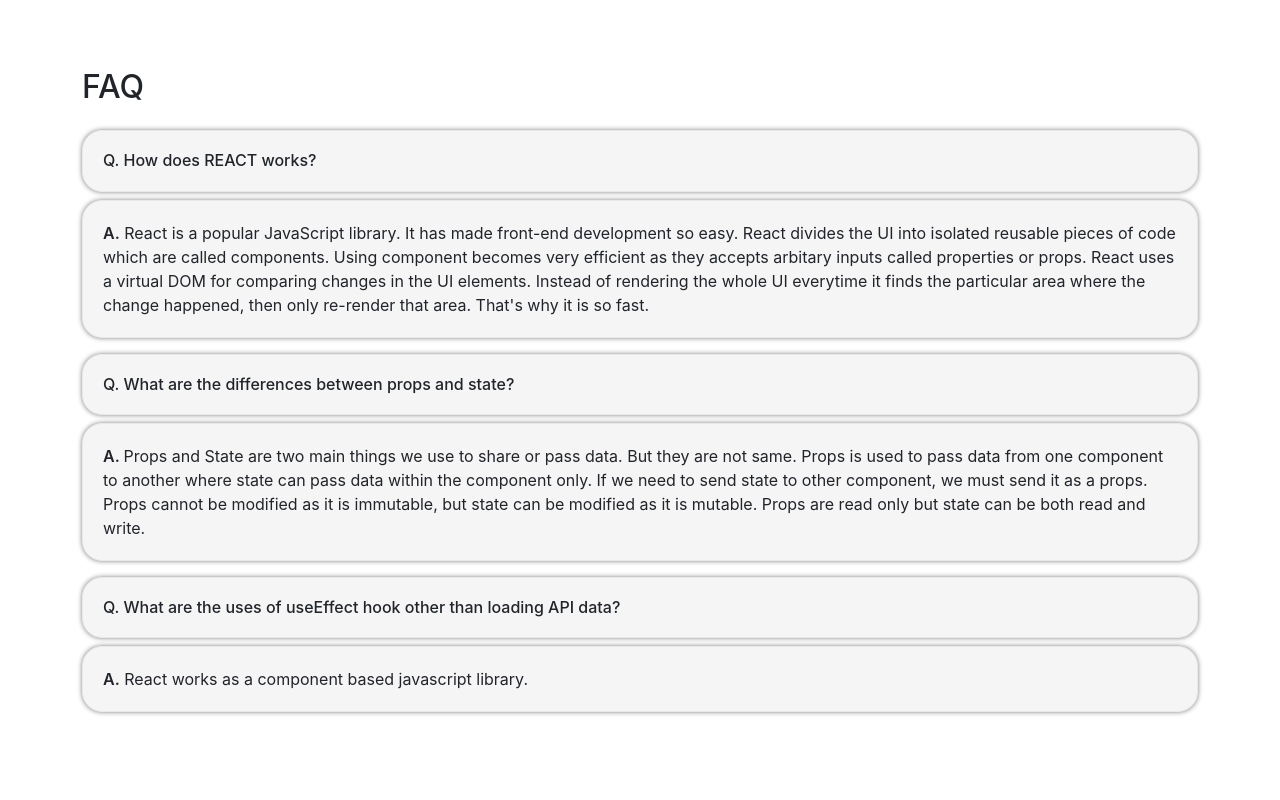
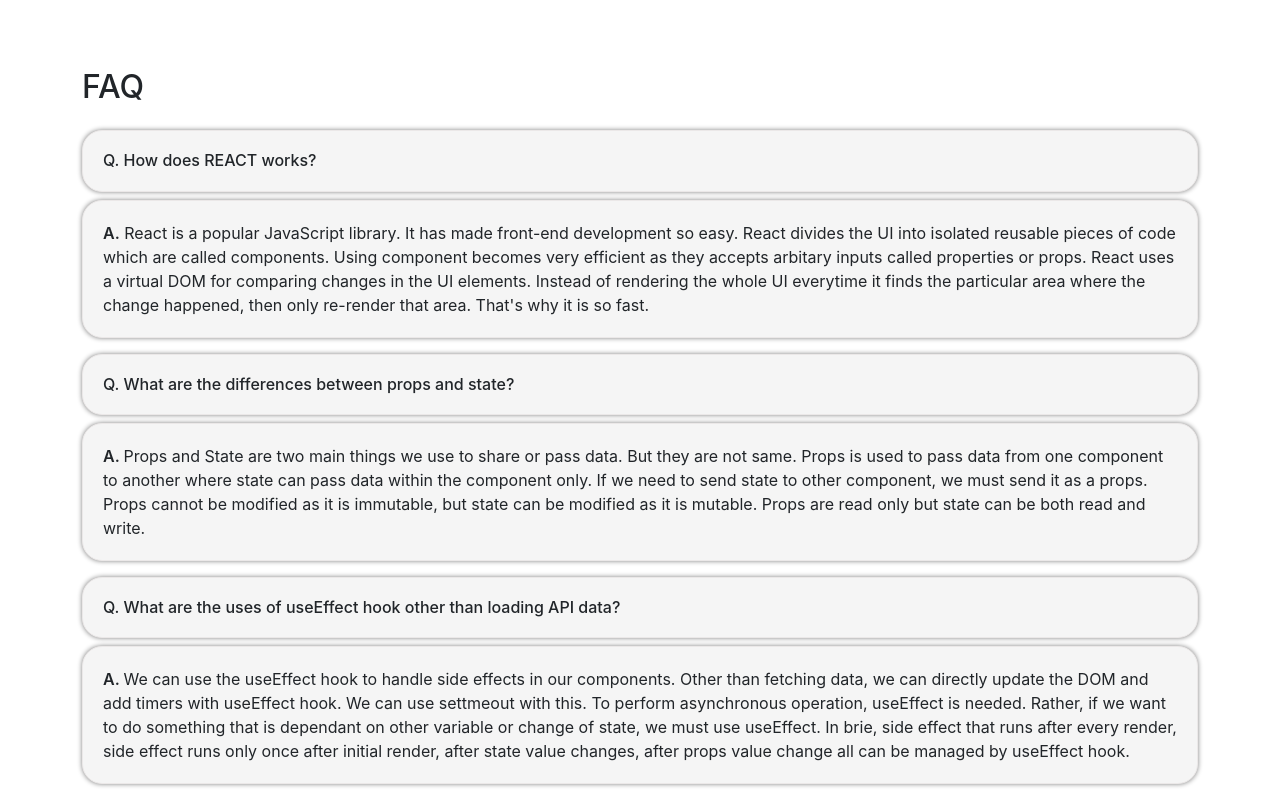
Before and after one commit to m7real/fitness-club, a React (Create React App) app: page / in a window 1280 px wide. Shown: the part 881-1681 px from the top of the page. Before the commit the page ends 1609 px from the top, so only its background shows below. Built offline with nearby package versions, Linux system fonts and the light colour scheme.

Commit message:
all faq updated

```diff
--- a/src/components/Faq/Faq.js
+++ b/src/components/Faq/Faq.js
@@ -22,7 +22,11 @@ const Faq = () => {
         </p>
         <h6 className="faq">Q. What are the uses of useEffect hook other than loading API data?</h6>
         <p className="faq">
-          <span className="fw-semibold">A.</span> React works as a component based javascript library.
+          <span className="fw-semibold">A. </span> We can use the useEffect hook to handle side effects in our components. Other than fetching data,
+          we can directly update the DOM and add timers with useEffect hook. We can use settmeout with this. To perform asynchronous operation,
+          useEffect is needed. Rather, if we want to do something that is dependant on other variable or change of state, we must use useEffect. In
+          brie, side effect that runs after every render, side effect runs only once after initial render, after state value changes, after props
+          value change all can be managed by useEffect hook.
         </p>
       </div>
     </div>
```
